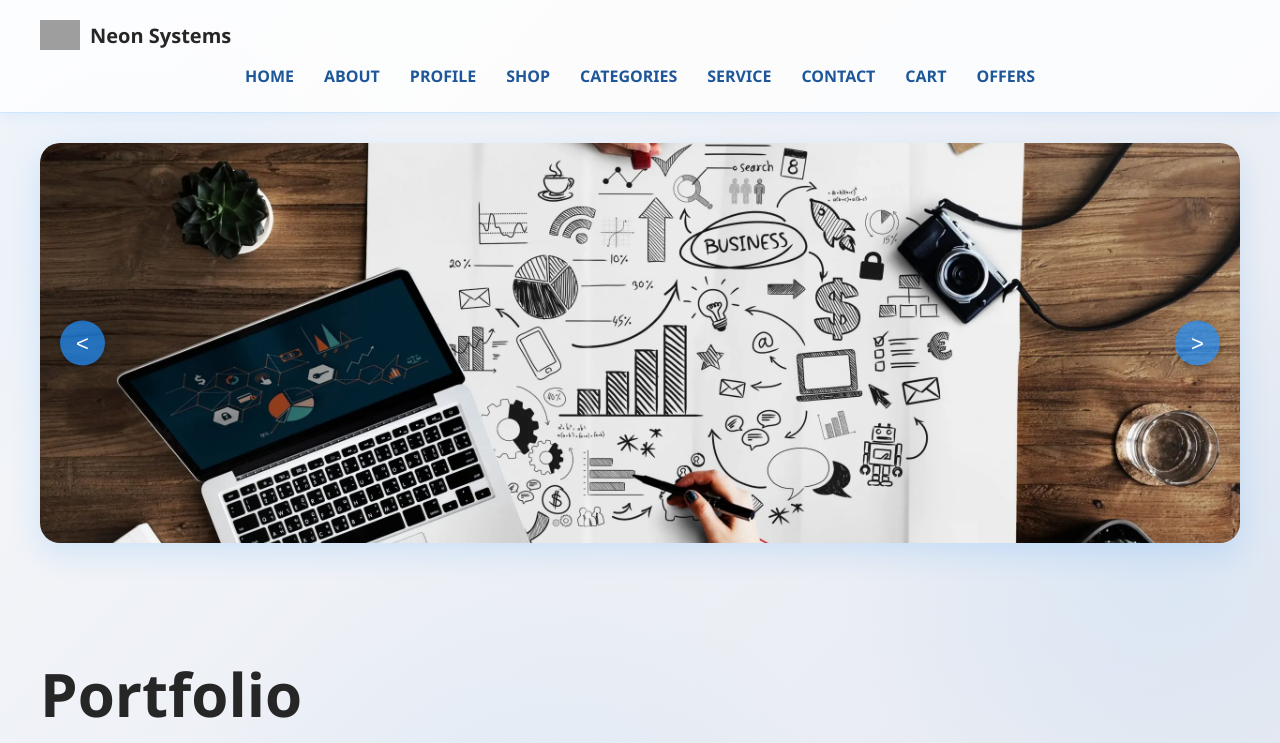
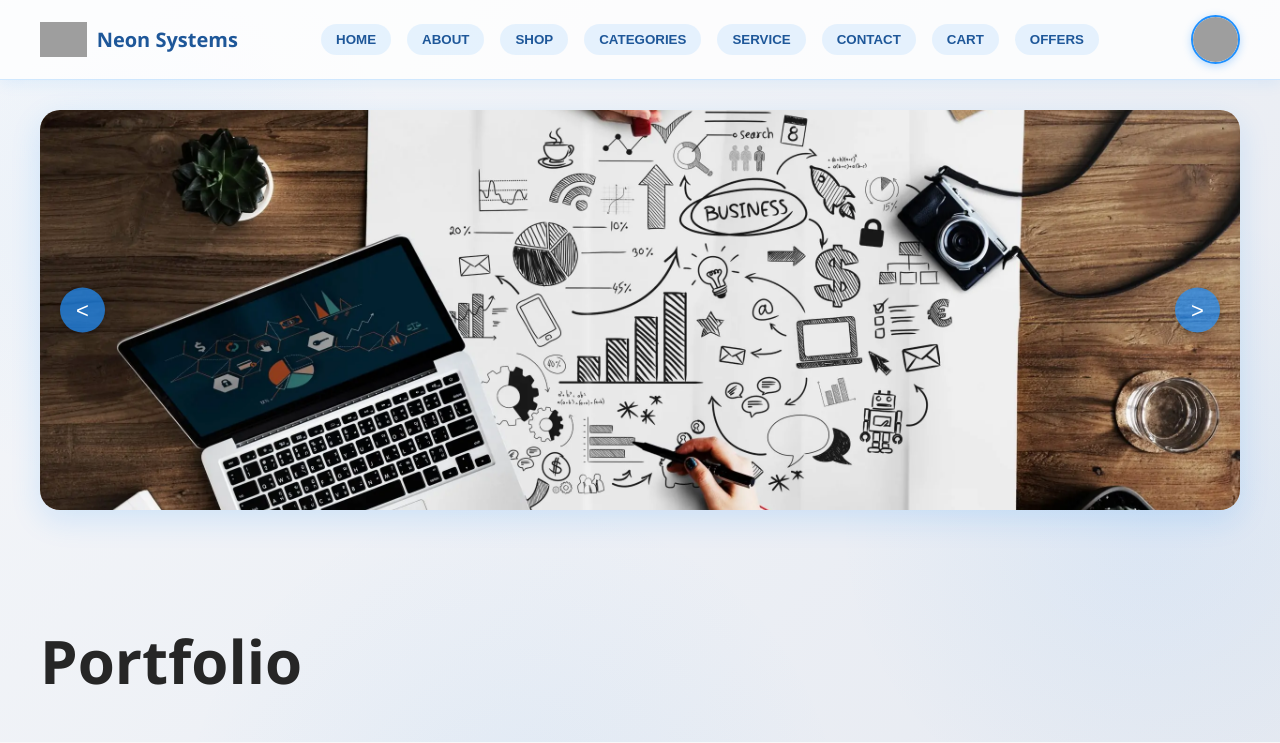
Before and after one commit to andet-art/Neon, a PHP site: page / in a window 1280 px wide. Shown: the top 743 px of the page. Run offline with PHP 8.4, Linux system fonts and the light colour scheme; grey boxes are pictures that could not be loaded.

Commit message:
I made changes in index.html

```diff
--- a/index.css
+++ b/index.css
@@ -24,9 +24,8 @@ body {
     display: flex;
     justify-content: space-between;
     align-items: center;
-    padding: 20px 40px;
+    padding: 15px 40px;
     border-bottom: 1px solid rgba(30, 144, 255, 0.2);
-    flex-wrap: wrap;
     background-color: rgba(255, 255, 255, 0.8);
     box-shadow: 0 2px 15px rgba(30, 144, 255, 0.1);
   }
@@ -34,53 +33,64 @@ body {
   .logo {
     display: flex;
     align-items: center;
+    flex: 0 0 200px;
   }
 
   .logo img {
-    height: 30px;
+    height: 35px;
     margin-right: 10px;
   }
 
   .brand-name {
     font-size: 20px;
     font-weight: bold;
+    color: #1e5799;
   }
 
   nav {
-    flex-basis: 100%;
     display: flex;
-    flex-wrap: wrap;
     justify-content: center;
-    padding-top: 10px;
+    align-items: center;
+    flex: 1;
   }
 
-  nav a {
-    margin: 0 15px;
-    text-decoration: none;
+  .nav-btn {
+    margin: 0 8px;
+    padding: 8px 15px;
+    background-color: rgba(30, 144, 255, 0.1);
+    border: none;
+    border-radius: 20px;
     color: #1e5799;
     font-weight: bold;
-    position: relative;
-    padding: 5px 0;
-    transition: color 0.3s;
+    cursor: pointer;
+    transition: all 0.3s ease;
   }
 
-  nav a:hover {
-    color: #1e90ff;
+  .nav-btn:hover {
+    background-color: rgba(30, 144, 255, 0.2);
+    transform: translateY(-2px);
+    box-shadow: 0 4px 8px rgba(30, 144, 255, 0.2);
   }
 
-  nav a::after {
-    content: '';
-    position: absolute;
-    width: 0;
-    height: 2px;
-    bottom: 0;
-    left: 0;
-    background-color: #1e90ff;
-    transition: width 0.3s;
+  .profile {
+    flex: 0 0 60px;
+    display: flex;
+    justify-content: flex-end;
   }
 
-  nav a:hover::after {
-    width: 100%;
+  .profile-img {
+    width: 45px;
+    height: 45px;
+    border-radius: 50%;
+    object-fit: cover;
+    border: 2px solid #1e90ff;
+    box-shadow: 0 2px 8px rgba(30, 144, 255, 0.3);
+    transition: transform 0.3s ease;
+  }
+
+  .profile-img:hover {
+    transform: scale(1.1);
+    cursor: pointer;
   }
 
   /* Slider styles */
@@ -184,4 +194,36 @@ body {
     .slide {
       flex: 0 0 100%;
     }
+
+    header {
+      flex-direction: column;
+      padding: 15px 20px;
+    }
+
+    .logo {
+      margin-bottom: 15px;
+      justify-content: center;
+    }
+
+    nav {
+      flex-wrap: wrap;
+      margin: 10px 0;
+    }
+
+    .nav-btn {
+      margin: 5px;
+      font-size: 14px;
+    }
+
+    .profile {
+      margin-top: 15px;
+      justify-content: center;
+    }
   }
+
+  @media (max-width: 480px) {
+    .nav-btn {
+      padding: 6px 10px;
+      font-size: 12px;
+    }
+  }
--- a/index.html
+++ b/index.html
@@ -14,16 +14,18 @@
       <span class="brand-name">Neon Systems</span>
     </div>
     <nav>
-      <a href="/components/Dashboard/Dashboard.tsx">HOME</a>
-      <a href="/about">ABOUT</a>
-      <a href="/">PROFILE</a>
-      <a href="/">SHOP</a>
-      <a href="/">CATEGORIES</a>
-      <a href="">SERVICE</a>
-      <a href="#">CONTACT</a>
-      <a href="#">CART</a>
-      <a href="#">OFFERS</a>
+      <button class="nav-btn" onclick="location.href='#home'">HOME</button>
+      <button class="nav-btn" onclick="location.href='#about'">ABOUT</button>
+      <button class="nav-btn" onclick="location.href='#shop'">SHOP</button>
+      <button class="nav-btn" onclick="location.href='#categories'">CATEGORIES</button>
+      <button class="nav-btn" onclick="location.href='#service'">SERVICE</button>
+      <button class="nav-btn" onclick="location.href='#contact'">CONTACT</button>
+      <button class="nav-btn" onclick="location.href='#cart'">CART</button>
+      <button class="nav-btn" onclick="location.href='#offers'">OFFERS</button>
     </nav>
+    <div class="profile">
+      <img src="https://i.pravatar.cc/150?img=3" alt="Profile" class="profile-img">
+    </div>
   </header>
 
   <!-- Slider Section -->
@@ -31,13 +33,13 @@
     <div class="slider-wrapper">
       <div class="slider">
         <div class="slide">
-          <img src="/slide1.webp" alt="Slide 1">
+          <img src="slide1.webp" alt="Slide 1">
         </div>
         <div class="slide">
-          <img src="/slide2.jpg" alt="Slide 2">
+          <img src="slide2.jpg" alt="Slide 2">
         </div>
         <div class="slide">
-          <img src="/slide3.png" alt="Slide 3">
+          <img src="slide3.png" alt="Slide 3">
         </div>
       </div>
     </div>
@@ -56,9 +58,9 @@
   </section>
 
   <section class="portfolio-images">
-    <img src="/public/p1.jpg" alt="Project 1">
-    <img src="/public/p2.jpg" alt="Project 2">
-    <img src="/public/p3.jpg" alt="Project 3">
+    <img src="slide1.webp" alt="Project 1">
+    <img src="slide2.jpg" alt="Project 2">
+    <img src="slide3.png" alt="Project 3">
   </section>
 
   <script>
```
